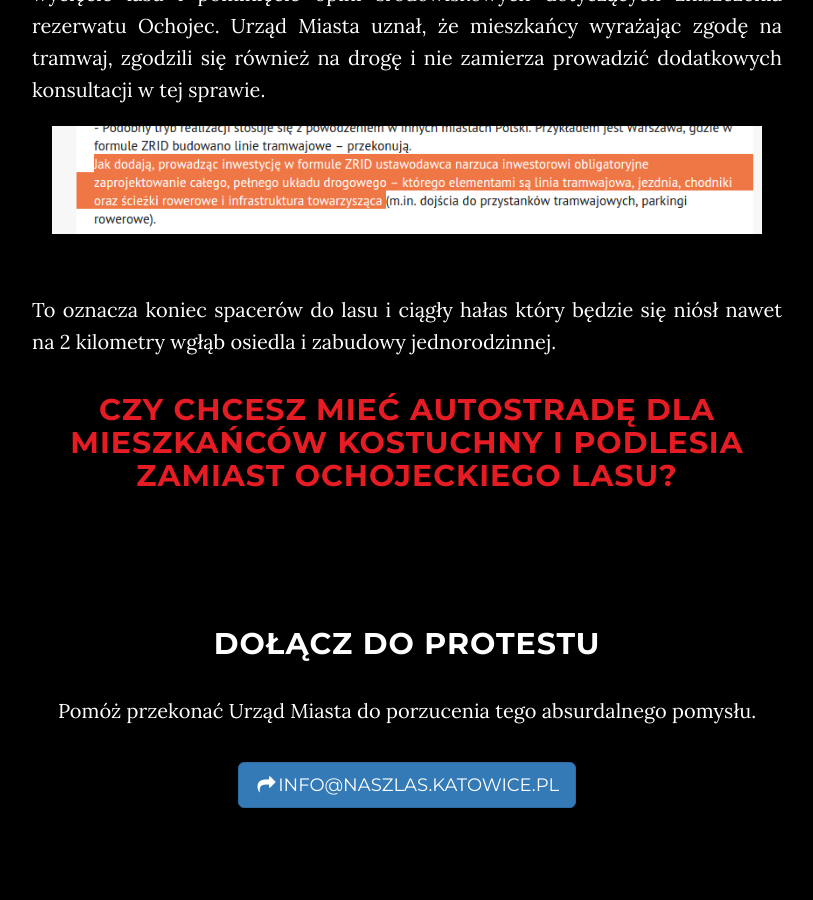
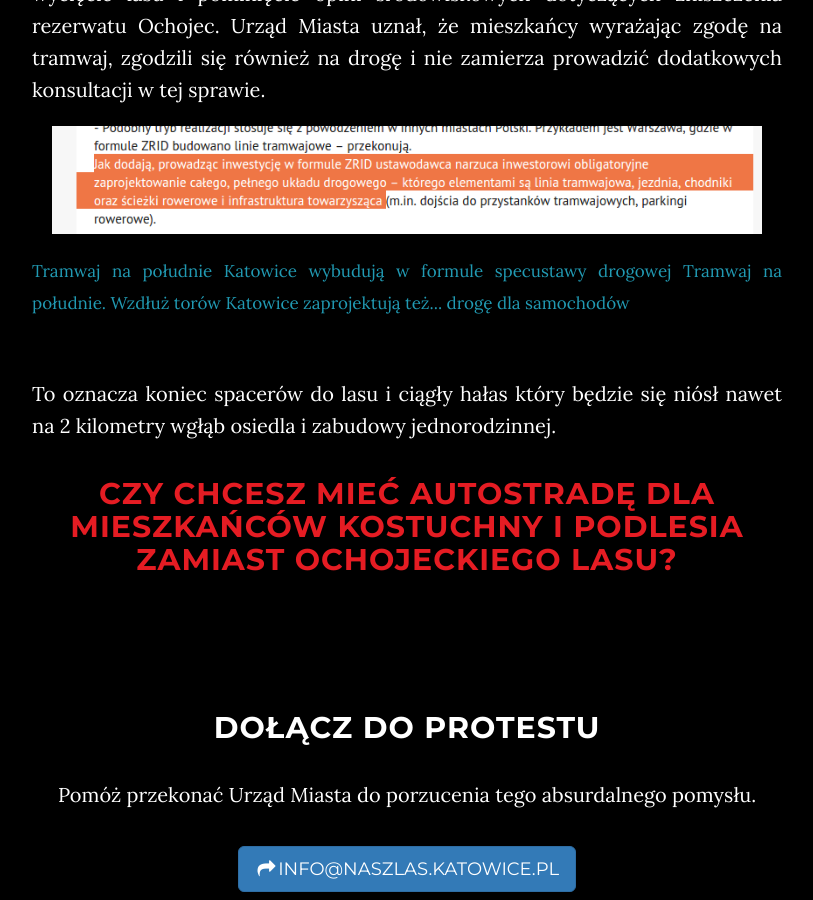
Before and after one commit to naszlas-katowice/naszlas.katowice.pl, a Jekyll site: the page built from index.html, in a window 1280 px wide and 900 px high, scrolled down 1729 px. Shown: the whole window, without its empty margins (233-1046 px from the left). Built offline with Jekyll 4.4.1, drawn with Linux system fonts in a browser that asks for light colours.

Commit message:
Update index.html

```diff
--- a/index.html
+++ b/index.html
@@ -37,6 +37,10 @@
       <p style="margin-top:3em;text-align:justify;">
         Droga będzie realizowana w formule specustawy drogowej, która pozwala na wycięcie lasu i pominięcie opini środowiskowych dotyczących zniszczenia rezerwatu Ochojec. Urząd Miasta uznał, że mieszkańcy wyrażając zgodę na tramwaj, zgodzili się również na drogę i nie zamierza prowadzić dodatkowych konsultacji w tej sprawie.
         <a href="http://katowice.naszemiasto.pl/artykul/tramwaj-na-poludnie-katowice-wybuduja-w-formule-specustawy,3546634,art,t,id,tm.html" target="_blank" style="display:block;text-align:center;margin:20px;transform:rotate(0deg);"><img src="/img/zrid-naszemiasto.png" style="width:100%;"/></a>
+        <small>
+          <a href="http://katowice.naszemiasto.pl/artykul/tramwaj-na-poludnie-katowice-wybuduja-w-formule-specustawy,3546634,art,t,id,tm.html" target="_blank">Tramwaj na południe Katowice wybudują w formule specustawy drogowej</a>
+          <a href="http://katowice.wyborcza.pl/katowice/1,72739,19178845,tramwaj-na-poludnie-wzdluz-torow-katowice-zaprojektuja-tez.html" target="_blank">Tramwaj na południe. Wzdłuż torów Katowice zaprojektują też... drogę dla samochodów</a>
+        </small>
       </p>
 
       <p style="margin-top:3em;text-align:justify;">
```
